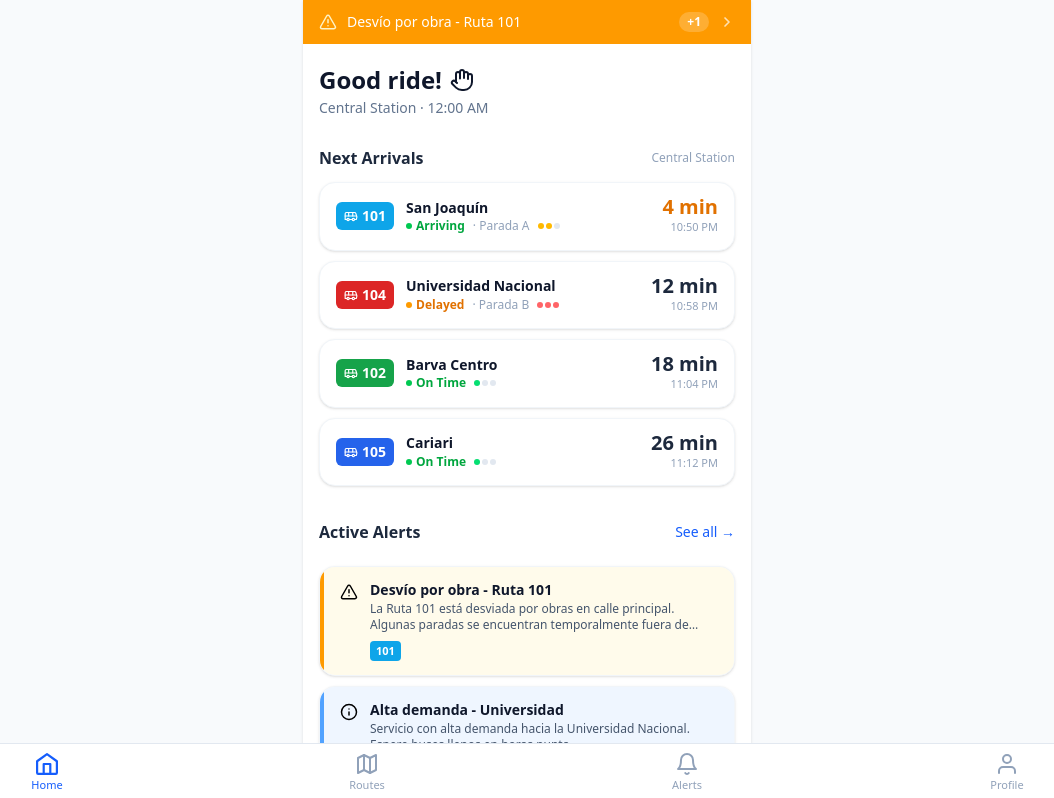
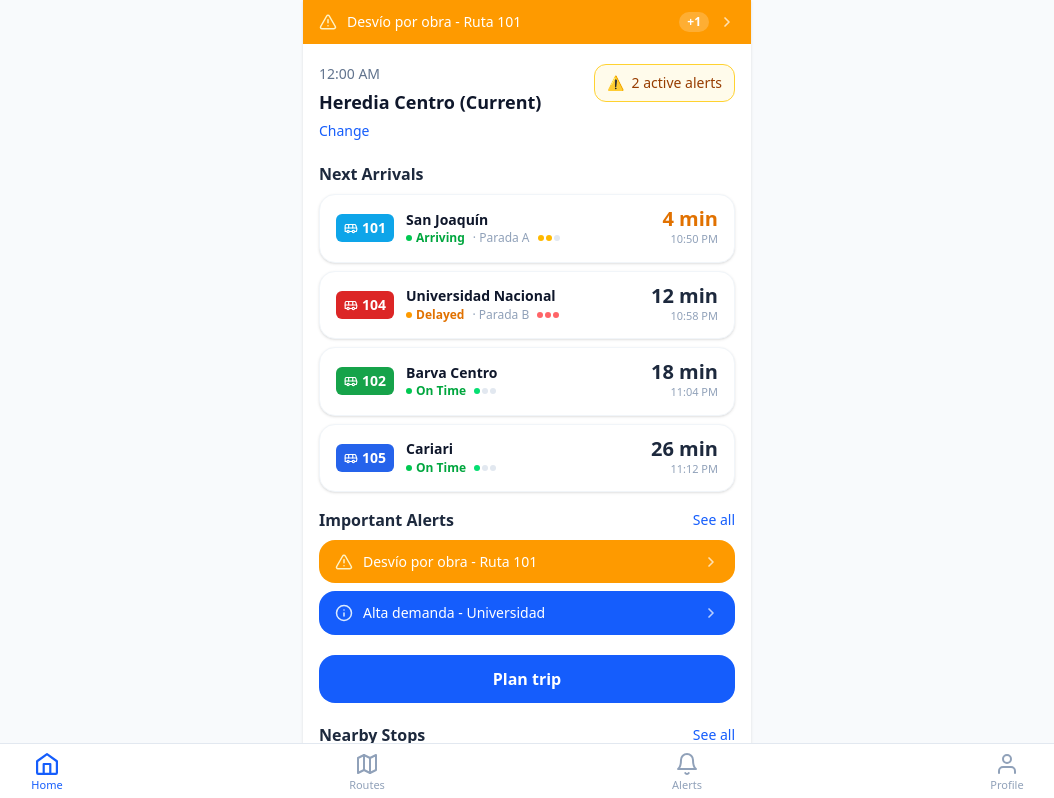
Before and after one commit to CharlyCR3110/TransitPulse, a Next.js app: page / in a window 1280 px wide. Shown: the top 798 px of the page, without its empty margins (113-1167 px from the left). Built offline with nearby package versions, Linux system fonts and the light colour scheme.

Commit message:
feat: add refreshArrivals function and enhance HomePage layout with improved alert and stop displays

```diff
--- a/src/app/page.tsx
+++ b/src/app/page.tsx
@@ -18,6 +18,11 @@ export default function HomePage() {
   const [alerts, setAlerts] = React.useState<TransitAlert[]>([]);
   const [nearbyStops, setNearbyStops] = React.useState<Stop[]>([]);
 
+  const refreshArrivals = React.useCallback(async () => {
+    const arr = await getUpcomingArrivals(4);
+    setUpcomingArrivals(arr);
+  }, []);
+
   React.useEffect(() => {
     (async () => {
       const arr = await getUpcomingArrivals(4);
@@ -36,135 +41,93 @@ export default function HomePage() {
 
       {/* Scrollable content */}
       <main className="flex-1 overflow-y-auto pb-24">
-        {/* Greeting */}
+        {/* 1) Location / Selected stop - top decision */}
         <section className="px-4 pt-5 pb-2">
-          <h1 className="text-2xl font-bold text-slate-900 dark:text-white flex items-center gap-2">
-            Good ride!
-            <Hand className="h-6 w-6" />
-          </h1>
-          <p className="text-sm text-slate-500 dark:text-slate-400 mt-0.5">
-            Central Station · {temporaryDate}
-          </p>
+          <div className="flex items-start justify-between gap-3">
+            <div className="min-w-0">
+              <p className="text-sm text-slate-500 dark:text-slate-400">{temporaryDate}</p>
+              <div className="flex items-center gap-2 mt-1">
+                <div className="min-w-0">
+                  <p className="text-lg font-bold text-slate-900 dark:text-white truncate">
+                    {nearbyStops[0]?.name ? `${nearbyStops[0].name} (Current)` : 'Heredia Centro (Current)'}
+                  </p>
+                  <div className="mt-0.5">
+                    <Link href="/stops" className="text-sm text-blue-600 dark:text-blue-400">Change</Link>
+                  </div>
+                </div>
+              </div>
+            </div>
+            {/* compact alert summary */}
+            {alerts.length > 0 && (
+              <Link href="/alerts" className="ml-auto self-start inline-flex items-center gap-2 px-3 py-2 rounded-xl border border-amber-300 bg-amber-50 text-amber-800 dark:bg-amber-900/20 dark:border-amber-700">
+                <span className="text-sm">⚠️</span>
+                <span className="text-sm font-medium">{alerts.filter(a => a.status === 'active').length} active alert{alerts.filter(a => a.status === 'active').length > 1 ? 's' : ''}</span>
+              </Link>
+            )}
+          </div>
         </section>
 
-        {/* Next arrivals */}
-        <section className="px-4 mt-5" aria-labelledby="arrivals-heading">
-          <div className="flex items-center justify-between mb-3">
+        {/* 2) Next arrivals - concise list (2-4) */}
+        <section className="px-4 mt-3" aria-labelledby="arrivals-heading">
+          <div className="flex items-center justify-between mb-2">
             <h2 id="arrivals-heading" className="text-base font-bold text-slate-800 dark:text-slate-100">
               Next Arrivals
             </h2>
-            <span className="text-xs text-slate-400 dark:text-slate-500">Central Station</span>
           </div>
-          <div className="space-y-2.5">
-            {upcomingArrivals.map((arrival) => (
+          <div className="space-y-2">
+            {upcomingArrivals.slice(0, 4).map((arrival) => (
               <ArrivalCard key={arrival.id} arrival={arrival} />
             ))}
+            {upcomingArrivals.length === 0 && (
+              <p className="text-sm text-slate-500">No imminent arrivals.</p>
+            )}
           </div>
         </section>
 
-        {/* Active alerts summary */}
+        {/* 3) Critical / top alerts (show 1-2) */}
         {alerts.length > 0 && (
-          <section className="px-4 mt-6" aria-labelledby="alerts-heading">
-            <div className="flex items-center justify-between mb-3">
+          <section className="px-4 mt-4" aria-labelledby="alerts-heading">
+            <div className="flex items-center justify-between mb-2">
               <h2 id="alerts-heading" className="text-base font-bold text-slate-800 dark:text-slate-100">
-                Active Alerts
+                Important Alerts
               </h2>
-              <Link
-                href="/alerts"
-                className="text-sm font-medium text-blue-600 dark:text-blue-400 min-h-[44px] flex items-center"
-              >
-                See all →
-              </Link>
+              <Link href="/alerts" className="text-sm text-blue-600 dark:text-blue-400">See all</Link>
             </div>
-            <div className="space-y-2.5">
+            <div className="space-y-2">
               {alerts.slice(0, 2).map((alert) => (
-                <div key={alert.id} className="bg-white dark:bg-slate-800 rounded-2xl border border-slate-100 dark:border-slate-700 overflow-hidden shadow-sm">
-                  <div
-                    className={`flex items-start gap-3 px-4 py-3.5 border-l-4 ${alert.severity === "critical"
-                      ? "border-red-500 bg-red-50 dark:bg-red-950/30"
-                      : alert.severity === "warning"
-                        ? "border-amber-500 bg-amber-50 dark:bg-amber-950/30"
-                        : "border-blue-400 bg-blue-50 dark:bg-blue-950/30"
-                      }`}
-                  >
-                    <span className="text-lg flex-shrink-0 mt-0.5">
-                      {alert.severity === "critical" ? (
-                        <AlertTriangle size={18} />
-                      ) : alert.severity === "warning" ? (
-                        <AlertTriangle size={18} />
-                      ) : (
-                        <Info size={18} />
-                      )}
-                    </span>
-                    <div className="flex-1 min-w-0">
-                      <p className="text-sm font-bold text-slate-900 dark:text-white leading-tight">
-                        {alert.title}
-                      </p>
-                      <p className="text-xs text-slate-600 dark:text-slate-400 mt-0.5 line-clamp-2">
-                        {alert.body}
-                      </p>
-                      {alert.affectedRoutes.length > 0 && (
-                        <div className="flex gap-1.5 mt-2 flex-wrap">
-                          {alert.affectedRoutes.map((r) => (
-                            <span
-                              key={r.id}
-                              className="px-1.5 py-0.5 rounded text-[11px] font-bold"
-                              style={{ backgroundColor: `#${r.color}`, color: `#${r.textColor}` }}
-                            >
-                              {r.shortName}
-                            </span>
-                          ))}
-                        </div>
-                      )}
-                    </div>
-                  </div>
+                <div key={alert.id} className="rounded-2xl overflow-hidden">
+                  <AlertBanner alerts={[alert]} />
                 </div>
               ))}
-              {alerts.length > 2 && (
-                <Link
-                  href="/alerts"
-                  className="block text-center py-3 text-sm font-medium text-blue-600 dark:text-blue-400"
-                >
-                  +{alerts.length - 2} more alerts
-                </Link>
-              )}
             </div>
           </section>
         )}
 
-        {/* Nearby stops */}
-        <section className="px-4 mt-6" aria-labelledby="stops-heading">
-          <div className="flex items-center justify-between mb-3">
+        {/* 4) Quick actions - decisions the user can take next */}
+        <section className="px-4 mt-5" aria-label="Quick actions">
+          <div className="space-y-3">
+            <Link href="/routes" className="block bg-blue-600 text-white rounded-2xl px-4 py-3 text-center font-bold">
+              Plan trip
+            </Link>
+          </div>
+        </section>
+
+        {/* 5) Nearby stops - short list (3-5) */}
+        <section className="px-4 mt-5" aria-labelledby="stops-heading">
+          <div className="flex items-center justify-between mb-2">
             <h2 id="stops-heading" className="text-base font-bold text-slate-800 dark:text-slate-100">
               Nearby Stops
             </h2>
-            <Link
-              href="/routes"
-              className="text-sm font-medium text-blue-600 dark:text-blue-400 min-h-[44px] flex items-center"
-            >
-              Map →
-            </Link>
+            <Link href="/routes" className="text-sm text-blue-600 dark:text-blue-400">See all</Link>
           </div>
-          <div className="space-y-2.5">
-            {nearbyStops.map((stop) => (
+          <div className="space-y-2">
+            {nearbyStops.slice(0, 3).map((stop) => (
               <StopCard key={stop.id} stop={stop} />
             ))}
+            {nearbyStops.length === 0 && (
+              <p className="text-sm text-slate-500">No nearby stops found.</p>
+            )}
           </div>
-        </section>
-
-        {/* Trip planner CTA */}
-        <section className="px-4 mt-6">
-          <Link
-            href="/routes"
-            className="flex items-center justify-between bg-blue-600 hover:bg-blue-700 active:bg-blue-800 text-white rounded-2xl px-5 py-4 min-h-[64px] transition-colors active:scale-[0.98]"
-            aria-label="Plan a trip"
-          >
-            <div>
-              <p className="font-bold text-base leading-tight">Plan a Trip</p>
-              <p className="text-sm text-blue-100 mt-0.5">Find the best route →</p>
-            </div>
-            <span className="text-3xl" aria-hidden="true"><Map className="h-8 w-8" /></span>
-          </Link>
         </section>
       </main>
     </div>
```
